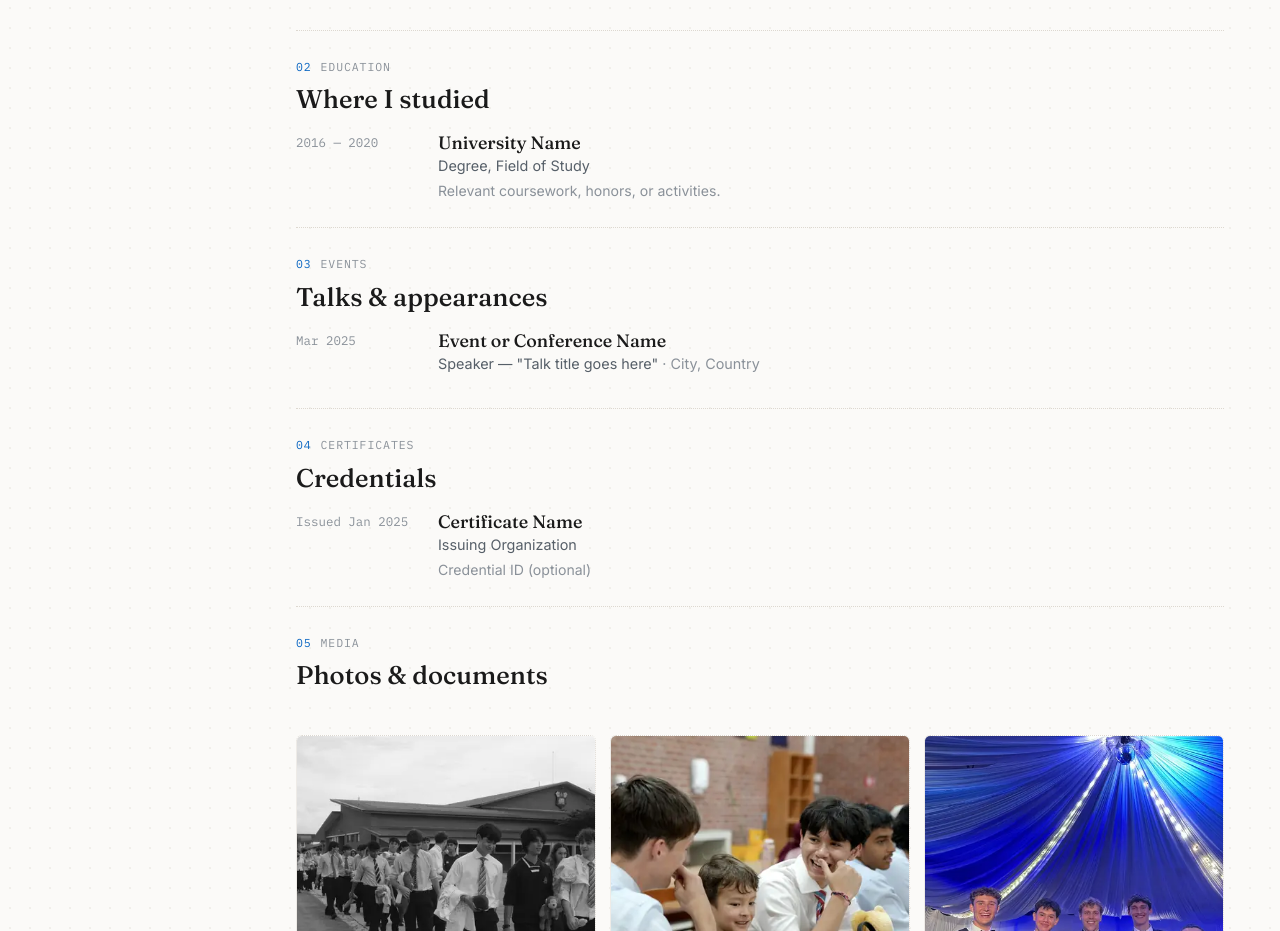
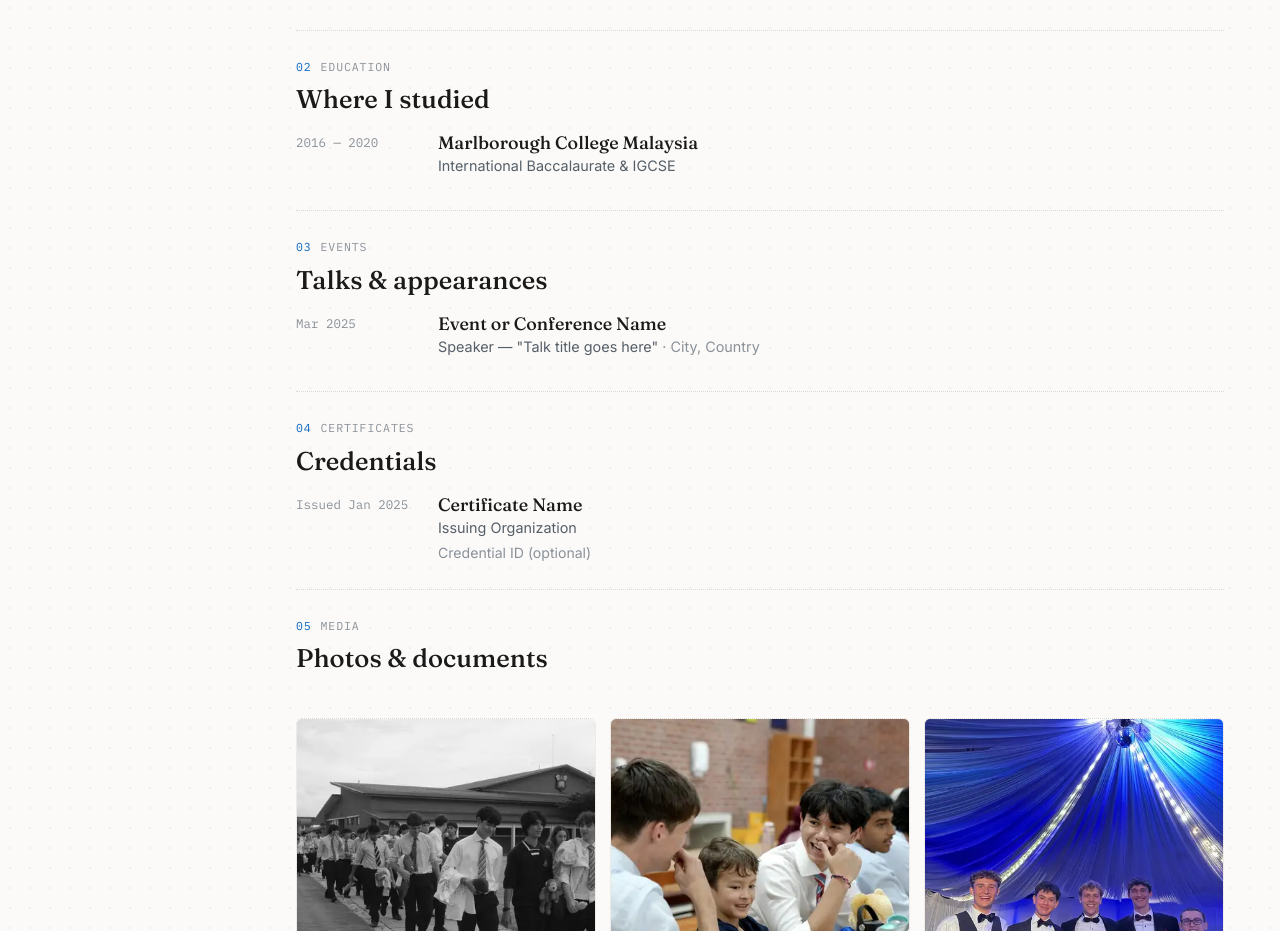
Before and after one commit to rice-evans/testbed, a React (Vite) app: page / in a window 1280 px wide. Shown: the part 862-1793 px from the top of the page. Built offline with nearby package versions, Linux system fonts and the light colour scheme.

Commit message:
Update Education.jsx

```diff
--- a/src/components/sections/Education.jsx
+++ b/src/components/sections/Education.jsx
@@ -1,10 +1,10 @@
 // Add, remove, or edit entries here — newest first.
 const SCHOOLS = [
   {
-    school: 'University Name',
-    degree: 'Degree, Field of Study',
+    school: 'Marlborough College Malaysia',
+    degree: 'International Baccalaurate & IGCSE',
     dates: '2016 — 2020',
-    notes: 'Relevant coursework, honors, or activities.'
+    notes: ''
   }
 ];
 
```
